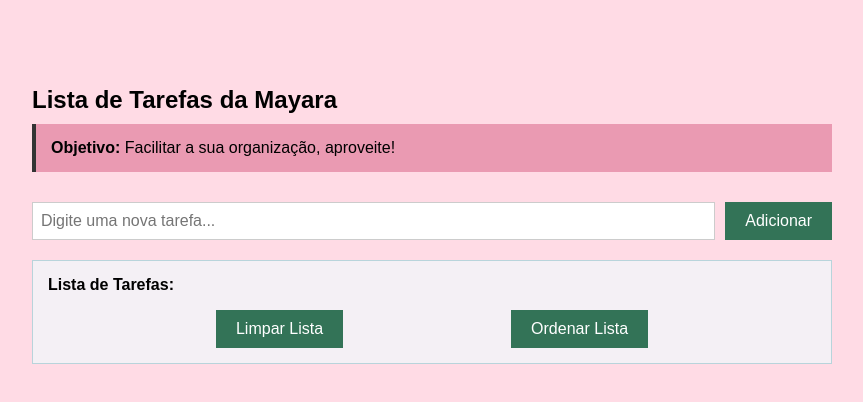
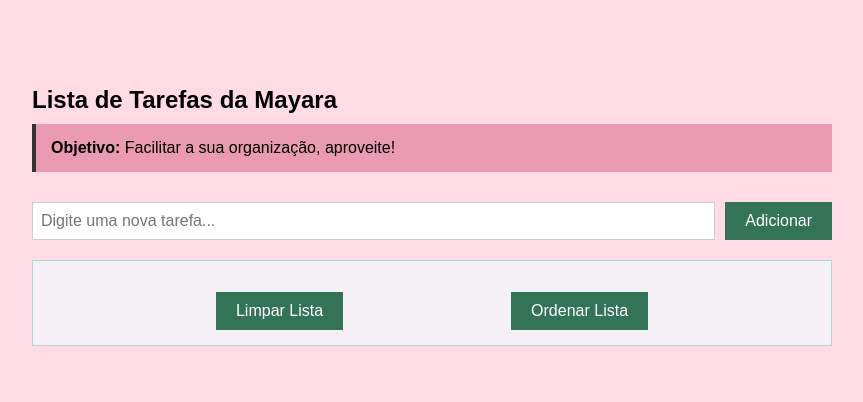
Before and after one commit to mayarasouza28/listatarefas, a plain HTML site: page index.html in a window 1280 px wide. Shown: the whole page, without its empty margins (208-1071 px from the left). Drawn offline with Linux system fonts and the light colour scheme.

Commit message:
Atualizar o index.html

```diff
--- a/index.html
+++ b/index.html
@@ -19,7 +19,6 @@
     </div>
 
     <div class="divTarefas">
-        <strong>Lista de Tarefas:</strong>
         <ul id="listaTarefas">
         </ul>
         <div class="divBtn">
```
